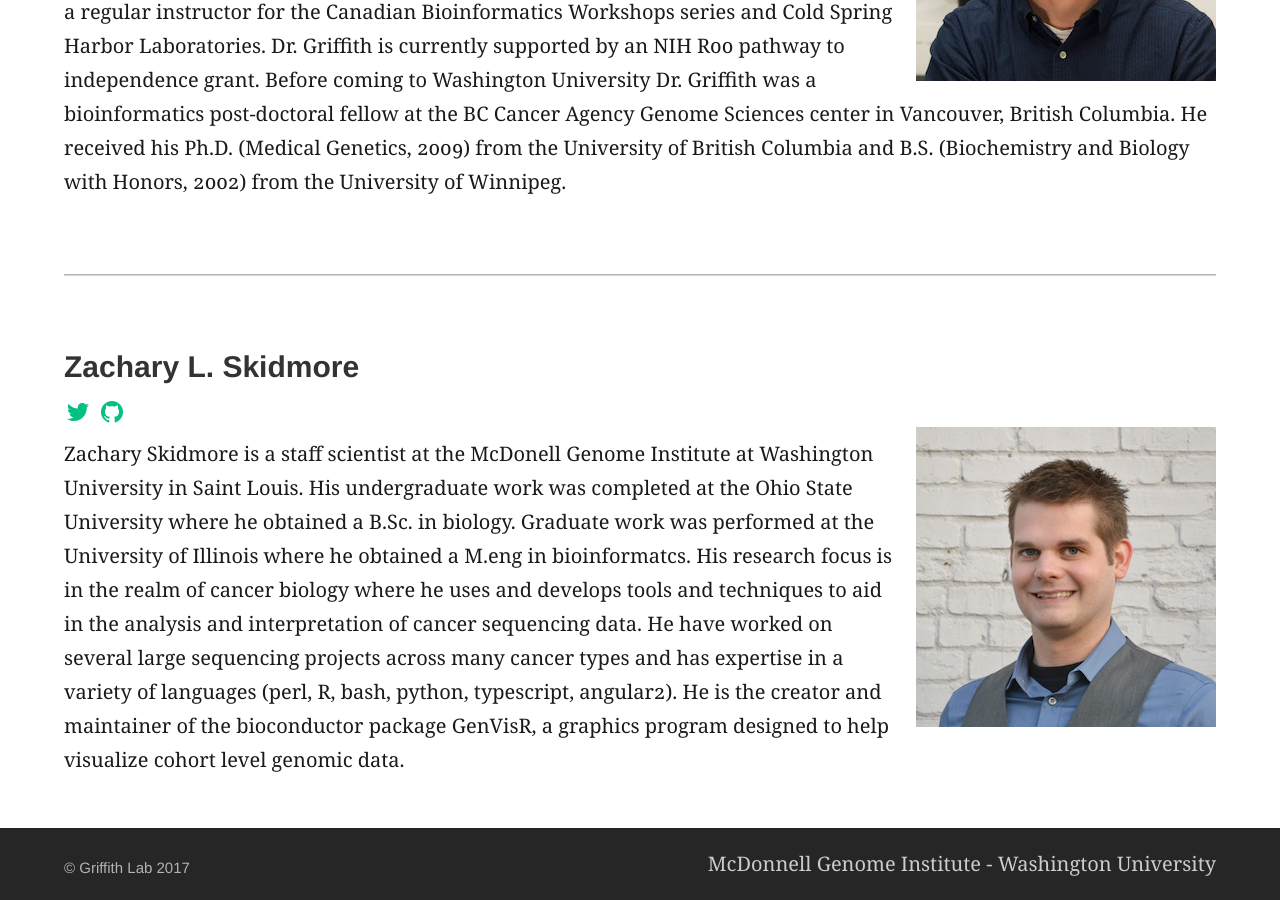
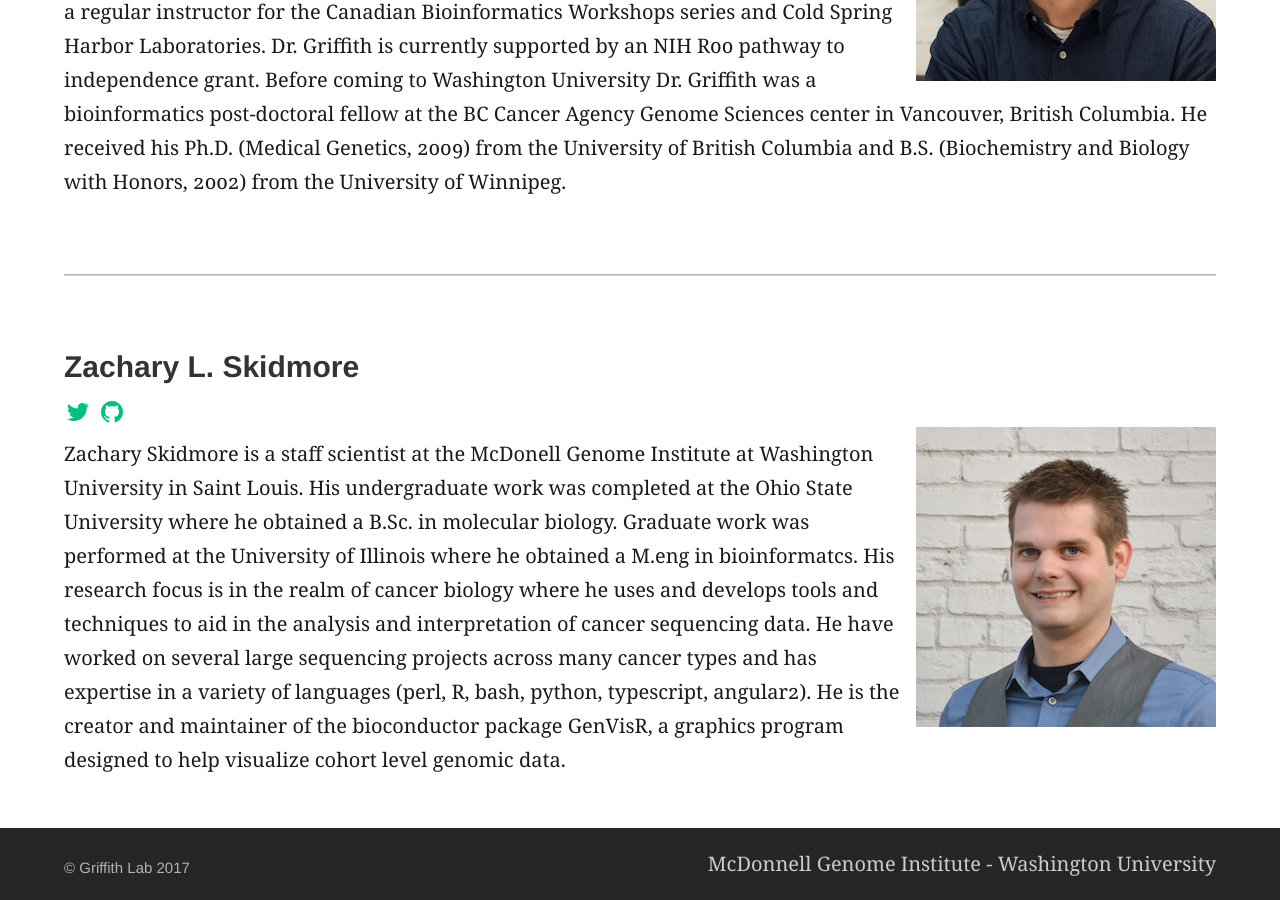
Before and after one commit to griffithlab/genviz.org, a Jekyll site: the page built from authors.md, in a window 1280 px wide and 900 px high, scrolled down 1622 px. Built offline with Jekyll 4.4.1, drawn with Linux system fonts in a browser that asks for light colours.

```diff
--- a/authors.md
+++ b/authors.md
@@ -44,4 +44,4 @@ Dr. Malachi Griffith is an Assistant Director of the McDonnell Genome Institute
 {% endfor %}
 </nav>
 {% include figure.html image="/assets/ZacharySkidmore.png" position="right" %}
-Zachary Skidmore is a staff scientist at the McDonell Genome Institute at Washington University in Saint Louis. His undergraduate work was completed at the Ohio State University where he obtained a B.Sc. in biology. Graduate work was performed at the University of Illinois where he obtained a M.eng in bioinformatcs. His research focus is in the realm of cancer biology where he uses and develops tools and techniques to aid in the analysis and interpretation of cancer sequencing data. He have worked on several large sequencing projects across many cancer types and has expertise in a variety of languages (perl, R, bash, python, typescript, angular2). He is the creator and maintainer of the bioconductor package GenVisR, a graphics program designed to help visualize cohort level genomic data.
+Zachary Skidmore is a staff scientist at the McDonell Genome Institute at Washington University in Saint Louis. His undergraduate work was completed at the Ohio State University where he obtained a B.Sc. in molecular biology. Graduate work was performed at the University of Illinois where he obtained a M.eng in bioinformatcs. His research focus is in the realm of cancer biology where he uses and develops tools and techniques to aid in the analysis and interpretation of cancer sequencing data. He have worked on several large sequencing projects across many cancer types and has expertise in a variety of languages (perl, R, bash, python, typescript, angular2). He is the creator and maintainer of the bioconductor package GenVisR, a graphics program designed to help visualize cohort level genomic data.
```
Also changed, not shown: _posts/0001-01-01-Introduction_to_Genomic_Visualization_and_interpretation.md (+1 -0 lines).
